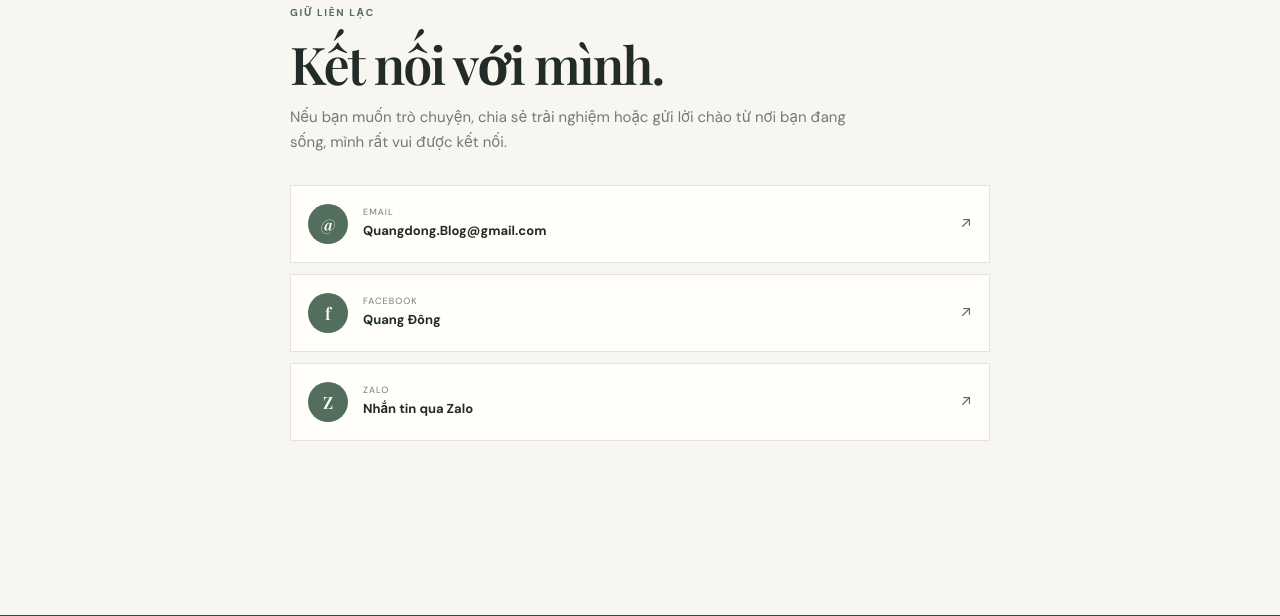
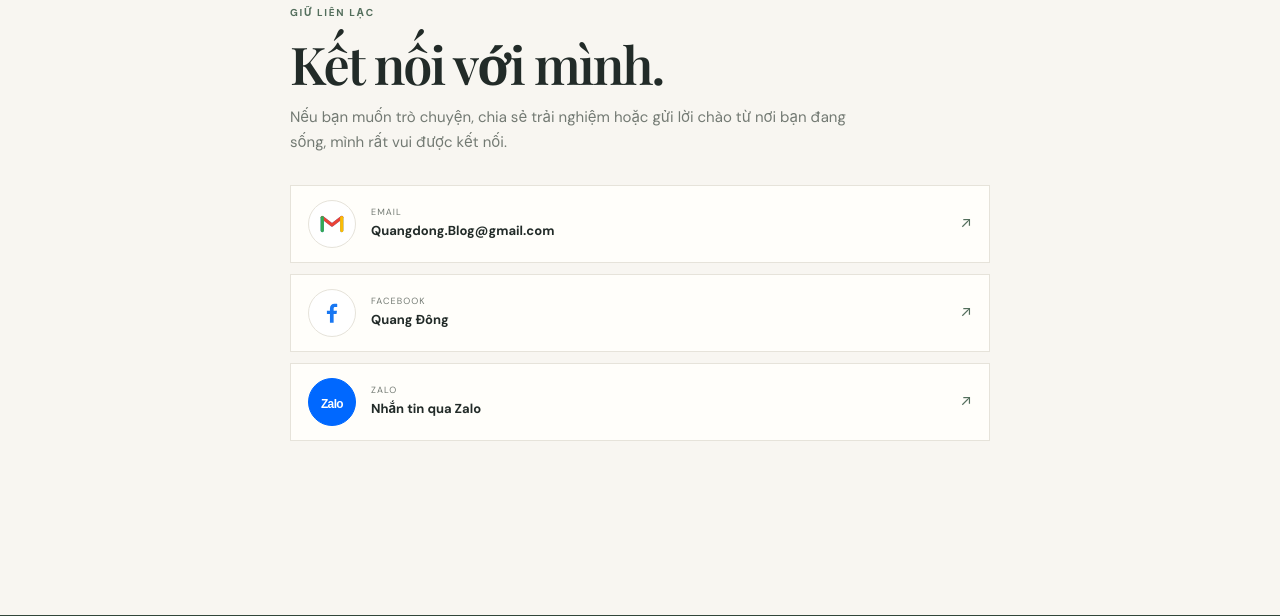
Before and after one commit to HONGLAUMONG-cyber/blog-Quang-ng-, a Flask app: page /lien-he in a window 1280 px wide. Shown: the part 198-814 px from the top of the page. Run offline with Flask 3, Linux system fonts and the light colour scheme; data comes from the database, SQL or seed files in the repository; some libraries are stand-ins or nearby versions.

Commit message:
Add entertainment category and contact logos
Co-authored-by: Copilot <223556219+Copilot@users.noreply.github.com>

```diff
--- a/app.py
+++ b/app.py
@@ -67,6 +67,7 @@ CATEGORIES = [
     "Văn hóa Nhật",
     "Du lịch",
     "Ăn uống",
+    "Giải trí",
     "Chia sẻ khác",
 ]
 ALLOWED_HTML_TAGS = {
--- a/static/style.css
+++ b/static/style.css
@@ -191,7 +191,7 @@ h1, h2, h3, p { margin-top: 0; }
 .editor-box h3 { margin: 0 0 14px; font: 600 16px var(--serif); }
 .editor-box .field-label { margin-bottom: 14px; }
 .editor-box .button { min-height: 40px; }
-.rich-toolbar { display: flex; flex-wrap: wrap; gap: 4px; padding: 6px; border: 1px solid var(--line); border-bottom: 0; background: #f5f3ec; }
+.rich-toolbar { position: sticky; top: 0; z-index: 10; display: flex; flex-wrap: wrap; gap: 4px; padding: 6px; border: 1px solid var(--line); border-bottom: 0; background: #f5f3ec; }
 .rich-toolbar button { min-width: 31px; min-height: 30px; padding: 4px 8px; border: 1px solid transparent; border-radius: 2px; color: #46564a; background: transparent; font-size: 11px; }
 .rich-toolbar button:hover { border-color: var(--line); background: white; }
 .rich-editor { min-height: 320px; padding: 15px; border: 1px solid var(--line); outline-color: #839681; background: #fffefa; font-weight: 400; line-height: 1.8; }
@@ -299,7 +299,12 @@ h1, h2, h3, p { margin-top: 0; }
 .contact-list { display: grid; gap: 11px; }
 .contact-card { min-height: 78px; padding: 13px 17px; display: flex; align-items: center; gap: 15px; border: 1px solid var(--line); background: var(--white); transition: border-color .15s, transform .15s; }
 .contact-card:hover { transform: translateY(-2px); border-color: var(--green); }
-.contact-icon { width: 40px; height: 40px; display: grid; flex: 0 0 auto; place-items: center; border-radius: 50%; color: white; background: var(--green); font: 600 17px var(--serif); }
+.contact-icon { width: 48px; height: 48px; display: grid; flex: 0 0 auto; place-items: center; border: 1px solid var(--line); border-radius: 50%; background: white; }
+.contact-icon svg { width: 26px; height: 26px; display: block; }
+.contact-icon-facebook { color: #1877f2; }
+.contact-icon-zalo { color: white; border-color: #0068ff; background: #0068ff; }
+.contact-icon-zalo svg { width: 34px; height: 24px; }
+.contact-icon-zalo text { fill: currentColor; font: 700 14px Arial, sans-serif; letter-spacing: -.7px; }
 .contact-card small, .contact-card strong { display: block; }
 .contact-card small { color: var(--muted); font-size: 9px; letter-spacing: .12em; }
 .contact-card strong { font-size: 13px; }
--- a/templates/contact.html
+++ b/templates/contact.html
@@ -7,17 +7,32 @@
   <p>Nếu bạn muốn trò chuyện, chia sẻ trải nghiệm hoặc gửi lời chào từ nơi bạn đang sống, mình rất vui được kết nối.</p>
   <div class="contact-list">
     <a class="contact-card" href="mailto:Quangdong.Blog@gmail.com">
-      <span class="contact-icon" aria-hidden="true">@</span>
+      <span class="contact-icon contact-icon-email" aria-hidden="true">
+        <svg viewBox="0 0 24 24" focusable="false">
+          <path d="M3 18V6l9 7 9-7v12" fill="none" stroke="#4285f4" stroke-width="3" stroke-linecap="round" stroke-linejoin="round"/>
+          <path d="m3 6 9 7 9-7" fill="none" stroke="#ea4335" stroke-width="3" stroke-linecap="round" stroke-linejoin="round"/>
+          <path d="M3 6v12" fill="none" stroke="#34a853" stroke-width="3" stroke-linecap="round"/>
+          <path d="M21 6v12" fill="none" stroke="#fbbc04" stroke-width="3" stroke-linecap="round"/>
+        </svg>
+      </span>
       <span><small>EMAIL</small><strong>Quangdong.Blog@gmail.com</strong></span>
       <span class="contact-arrow" aria-hidden="true">↗</span>
     </a>
     <a class="contact-card" href="https://www.facebook.com/khaiminh.trinh.948" target="_blank" rel="noopener noreferrer">
-      <span class="contact-icon" aria-hidden="true">f</span>
+      <span class="contact-icon contact-icon-facebook" aria-hidden="true">
+        <svg viewBox="0 0 24 24" focusable="false">
+          <path d="M13.5 21v-8h2.7l.4-3.1h-3.1v-2c0-.9.3-1.5 1.6-1.5h1.7V3.6c-.3 0-1.3-.1-2.5-.1-2.5 0-4.2 1.5-4.2 4.3v2.1H7.3V13h2.8v8z" fill="currentColor"/>
+        </svg>
+      </span>
       <span><small>FACEBOOK</small><strong>Quang Đông</strong></span>
       <span class="contact-arrow" aria-hidden="true">↗</span>
     </a>
     <a class="contact-card" href="https://zalo.me/g/k1swf4r2sff89x8hka0o" target="_blank" rel="noopener noreferrer">
-      <span class="contact-icon" aria-hidden="true">Z</span>
+      <span class="contact-icon contact-icon-zalo" aria-hidden="true">
+        <svg viewBox="0 0 40 24" focusable="false">
+          <text x="20" y="19" text-anchor="middle">Zalo</text>
+        </svg>
+      </span>
       <span><small>ZALO</small><strong>Nhắn tin qua Zalo</strong></span>
       <span class="contact-arrow" aria-hidden="true">↗</span>
     </a>
```
